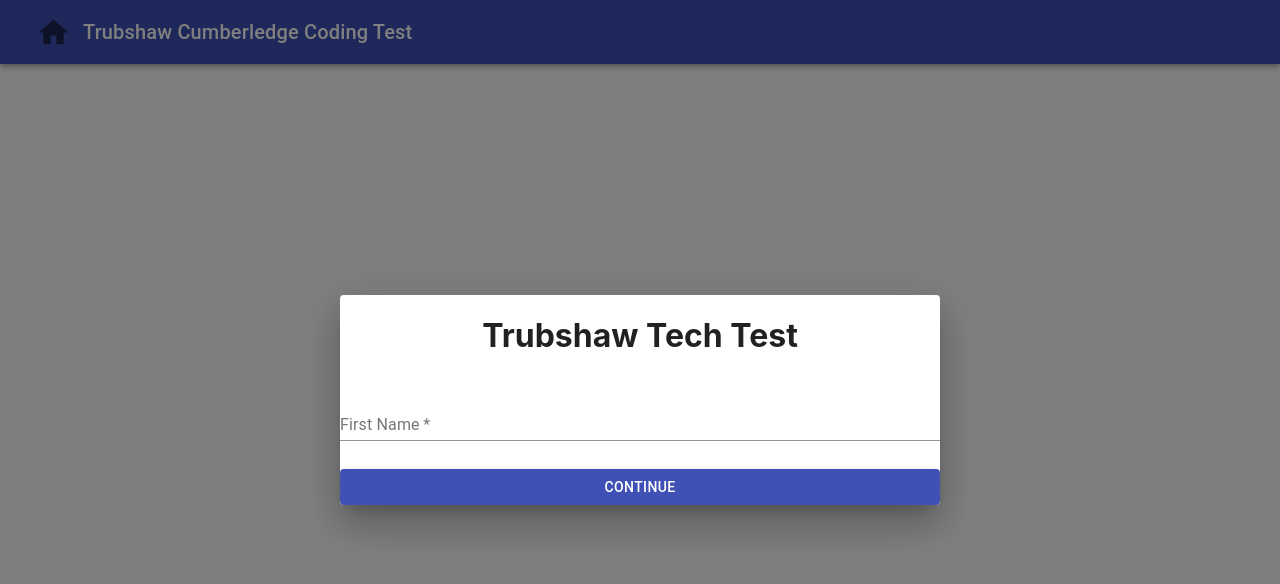
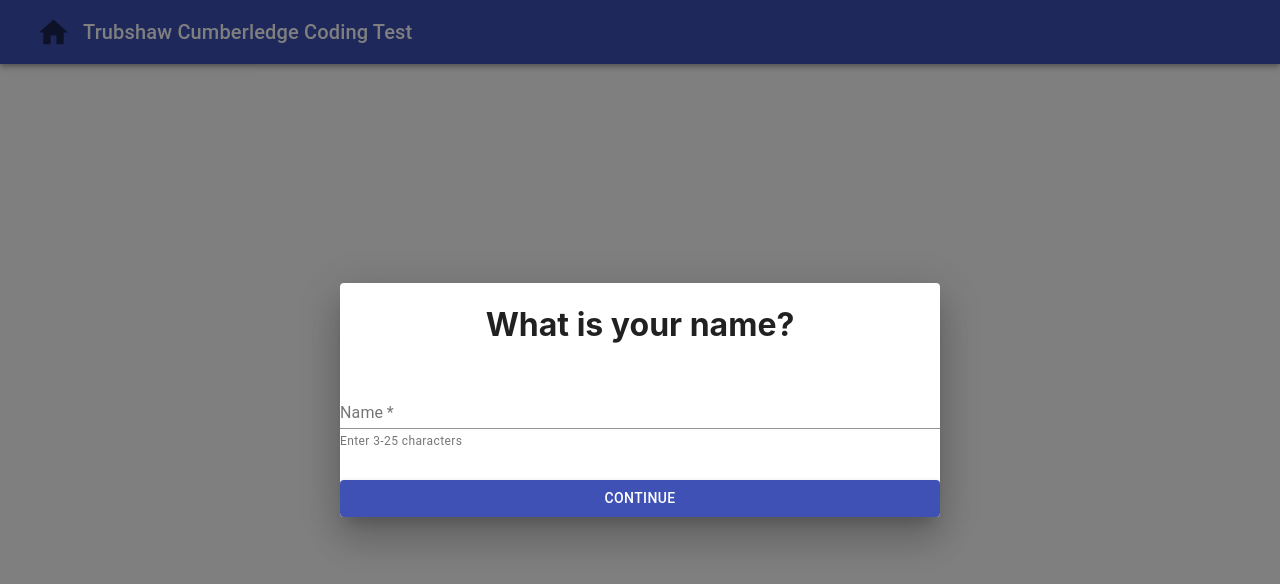
Before and after one commit to affyzal/Trubshaw-Tech-Test, a React (Create React App) app: page / in a window 1280 px wide. Shown: the top 584 px of the page. Built offline with nearby package versions, Linux system fonts and the light colour scheme.

Commit message:
commented and hosted on firebase

```diff
--- a/src/Confirm.js
+++ b/src/Confirm.js
@@ -6,12 +6,19 @@ import { List, ListItem, ListItemText } from '@material-ui/core/';
 import Button from '@material-ui/core/Button';
 
 export class Confirm extends Component {
+  /**
+   * @param e: event(on click next button)
+   * steps application back to success page
+   */
   continue = e => {
     e.preventDefault();
-    // PROCESS FORM //
     this.props.nextStep();
   };
 
+  /**
+   * @param e: event(on click back button)
+   * steps application back to previous question
+   */
   back = e => {
     e.preventDefault();
     this.props.prevStep();
@@ -22,14 +29,13 @@ export class Confirm extends Component {
       values: { firstName, email, risk}
     } = this.props;
     return (
-      <MuiThemeProvider>
         <>
           <Dialog
             open
             fullWidth
             maxWidth='sm'
           >
-            <h1 align="center">Trubshaw Tech Test</h1>
+            <h1 align="center">Preview</h1>
             <List>
               <ListItem>
                 <ListItemText primary="What is your Name?" secondary={firstName} />
@@ -59,7 +65,6 @@ export class Confirm extends Component {
             >Confirm & Continue</Button>
           </Dialog>
         </>
-      </MuiThemeProvider>
     );
   }
 }
--- a/src/FormEmail.js
+++ b/src/FormEmail.js
@@ -1,17 +1,20 @@
 import React, { Component } from 'react';
 import Dialog from '@material-ui/core/Dialog';
-import AppBar from '@material-ui/core/AppBar';
 import { ThemeProvider as MuiThemeProvider } from '@material-ui/core/styles';
 import TextField from '@material-ui/core/TextField';
 import Button from '@material-ui/core/Button';
 import validator from 'validator'
 
 export class FormEmail extends Component {
+  /**
+   * @param e: event(on click next button)
+   * validates email input prior to moving to next step. disables moving to next step until email entry is valid.
+   */
   continue = e => {
     e.preventDefault();
     let valid = false
     const temp = this.props.values.email;
-    if (validator.isEmail(temp)) {
+    if (validator.isEmail(temp)) {          //validate email using validator module
       valid = true;
     }
     if (valid) {
@@ -19,6 +22,10 @@ export class FormEmail extends Component {
     }
   };
 
+  /**
+   * @param e: event(on click back button)
+   * steps application back to previous question
+   */
   back = e => {
     e.preventDefault();
     this.props.prevStep();
@@ -27,7 +34,6 @@ export class FormEmail extends Component {
   render() {
     const { values, handleChange } = this.props;
     return (
-      <MuiThemeProvider>
         <>
           <Dialog
             open
@@ -35,7 +41,7 @@ export class FormEmail extends Component {
             maxWidth='sm'
             margin='auto'
           >
-            <h1 align="center">Trubshaw Tech Test</h1>
+            <h1 align="center">What is your email?</h1>
             <TextField
                 placeholder="What is your email?"
                 label="Email"
@@ -45,22 +51,22 @@ export class FormEmail extends Component {
                 margin="normal"
                 fullWidth
                 required
+                helperText="Enter a valid email"
             />
 
-            <Button
+            <Button   //back step button
               color="secondary"
               variant="contained"
               onClick={this.back}
             >Back</Button>
 
-            <Button
+            <Button     //next step button
               color="primary"
               variant="contained"
               onClick={this.continue}
             >Continue</Button>
           </Dialog>
         </>
-      </MuiThemeProvider>
     );
   }
 }
--- a/src/FormName.js
+++ b/src/FormName.js
@@ -1,6 +1,5 @@
 import React, { Component } from 'react';
 import Dialog from '@material-ui/core/Dialog';
-import AppBar from '@material-ui/core/AppBar';
 import { ThemeProvider as MuiThemeProvider } from '@material-ui/core/styles';
 import TextField from '@material-ui/core/TextField';
 import Button from '@material-ui/core/Button';
@@ -8,12 +7,17 @@ import Button from '@material-ui/core/Button';
 
 
 export class FormName extends Component {
+
+  /**
+   * @param e: event(on click next button)
+   * validates name input prior to moving to next step. disables moving to next step until email entry is valid.
+   */
   continue = e => {
     console.log(this.props)
     e.preventDefault();
     let valid = false
     const temp = this.props.values.firstName;
-    if(temp.length > 2 && temp.length < 26){
+    if(temp.length > 2 && temp.length < 26){    //validate string length
       valid = true
     }
     if (valid) {
@@ -26,32 +30,31 @@ export class FormName extends Component {
   render() {
     const { values, handleChange } = this.props;
     return (
-      <MuiThemeProvider>
         <>
           <Dialog
             open
             fullWidth
             maxWidth='sm'
           >
-            <h1 align="center">Trubshaw Tech Test</h1>
+            <h1 align="center">What is your name?</h1>
             <TextField
               placeholder="What is your name?"
-              label="First Name"
+              label="Name"
               onChange={handleChange('firstName')}
               defaultValue={values.firstName}
               margin="normal"
               fullWidth
               required
+              helperText="Enter 3-25 characters"
             />
             <br />
-            <Button
+            <Button         //next step button
               color="primary"
               variant="contained"
               onClick={this.continue}
             >Continue</Button>
           </Dialog>
         </>
-      </MuiThemeProvider>
     );
   }
 }
--- a/src/FormRisk.js
+++ b/src/FormRisk.js
@@ -1,12 +1,11 @@
 import React, { Component } from 'react';
 import Dialog from '@material-ui/core/Dialog';
-import AppBar from '@material-ui/core/AppBar';
 import { ThemeProvider as MuiThemeProvider } from '@material-ui/core/styles';
 import TextField from '@material-ui/core/TextField';
 import Button from '@material-ui/core/Button';
 import MenuItem from '@material-ui/core/MenuItem';
 
-
+//options for selection entry
 const risks = [
   {
     value: 'Low',
@@ -22,14 +21,19 @@ const risks = [
   }
 ];
 
-export class FormPersonalDetails extends Component {
+export class FormRisk extends Component {
+
+  /**
+   * @param e: event(on click next button)
+   * validates risk selection prior to moving to next step. disables moving to next step until risk is selected.
+   */
   continue = e => {
     e.preventDefault();
     let valid = false
     const temp = this.props.values.risk;
     console.log(temp)
 
-    if(temp == "Low" || temp == "Medium" || temp == "High"){
+    if(temp === "Low" || temp === "Medium" || temp === "High"){      //check if any of the 3 options are selected
       valid = true
     }
     if (valid) {
@@ -37,6 +41,11 @@ export class FormPersonalDetails extends Component {
     }
   };
 
+
+  /**
+   * @param e: event(on click back button)
+   * steps application back to previous question
+   */
   back = e => {
     e.preventDefault();
     this.props.prevStep();
@@ -47,45 +56,43 @@ export class FormPersonalDetails extends Component {
     const { values, handleChange } = this.props;
 
     return (
-      <MuiThemeProvider>
         <>
           <Dialog
             open
             fullWidth
             maxWidth='sm'
           >
-            <h1 align="center">Trubshaw Tech Test</h1>
+            <h1 align="center">What level of threat are you reporting?</h1>
             <TextField
                 id="standard-select-currency"
                 select
                 label="Select"
                 value={risks.label}
                 onChange={handleChange('risk')}
-                helperText="What level of threat are you reporting?"
+                helperText="Select threat level"
             >
-              {risks.map((option) => (
+              {risks.map((option) => ( //map through risks to set options
                   <MenuItem key={option.value} value={option.value}>
                     {option.label}
                   </MenuItem>
               ))}
             </TextField>
 
-            <Button
+            <Button    //Back step Button
               color="secondary"
               variant="contained"
               onClick={this.back}
             >Back</Button>
 
-            <Button
+            <Button     //Next step button
               color="primary"
               variant="contained"
               onClick={this.continue}
             >Continue</Button>
           </Dialog>
         </>
-      </MuiThemeProvider>
     );
   }
 }
 
-export default FormPersonalDetails;
+export default FormRisk;
--- a/src/Success.js
+++ b/src/Success.js
@@ -1,13 +1,11 @@
 import React, { Component } from 'react';
 import Dialog from '@material-ui/core/Dialog';
-import AppBar from '@material-ui/core/AppBar';
 import { ThemeProvider as MuiThemeProvider } from '@material-ui/core/styles';
 import Button from "@material-ui/core/Button";
 
 export class Success extends Component {
   continue = e => {
     e.preventDefault();
-    // PROCESS FORM //
     this.props.nextStep();
   };
 
@@ -26,7 +24,6 @@ export class Success extends Component {
             maxWidth='sm'
           >
             <h1>Thank You For Your Submission</h1>
-            <p>You will get an email with further instructions.</p>
             <Button
                 color="secondary"
                 variant="contained"
--- a/src/UserForm.js
+++ b/src/UserForm.js
@@ -6,7 +6,11 @@ import RiskInput from './FormRisk';
 import Confirm from './Confirm';
 import Success from './Success';
 
+/**
+ * Parent Class for form component
+ */
 export class UserForm extends Component {
+  //JSON structure for the required data to be stored
   state = {
     step: 1,
     firstName: '',
@@ -15,7 +19,7 @@ export class UserForm extends Component {
   };
 
 
-  // Proceed to next step
+  // Proceed to next question
   nextStep = () => {
     const { step } = this.state;
     this.setState({
@@ -23,7 +27,7 @@ export class UserForm extends Component {
     });
   };
 
-  // Go back to prev step
+  // Go back to prev question
   prevStep = () => {
     const { step } = this.state;
     this.setState({
@@ -31,7 +35,7 @@ export class UserForm extends Component {
     });
   };
 
-  // Handle fields change
+  // Handle data change on input event
   handleChange = input => e => {
     this.setState({ [input]: e.target.value });
   };
@@ -41,7 +45,9 @@ export class UserForm extends Component {
     const { firstName, email, risk } = this.state;
     const values = { firstName, email, risk};
 
+    //use switch to step between each question with regards to this.state.step
     switch (step) {
+      //step 1 shows what is your name question
       case 1:
         return (
           <FormName
@@ -50,6 +56,7 @@ export class UserForm extends Component {
             values={values}
           />
         );
+        //step 2 shows what is your email question
       case 2:
         return (
           <FormEmail
@@ -59,6 +66,7 @@ export class UserForm extends Component {
             values={values}
           />
         );
+        //step 3 shows what level of threat are you reporting question
       case 3:
         return (
             <RiskInput
@@ -68,6 +76,7 @@ export class UserForm extends Component {
                 values={values}
             />
         );
+        //step 4 shows preview page
       case 4:
         return (
           <Confirm
@@ -76,12 +85,11 @@ export class UserForm extends Component {
             values={values}
           />
         );
+        //step 5 shows confirmed page
       case 5:
         return <Success
             prevStep={this.prevStep}
         />;
-      default:
-        (console.log('This is a multi-step form built with React.'))
     }
   }
 }
```
Also changed, not shown: src/homebar.js (+0 -9 lines), firebase.json (added), 1 other file (tests, documents, lock files or other folders).
